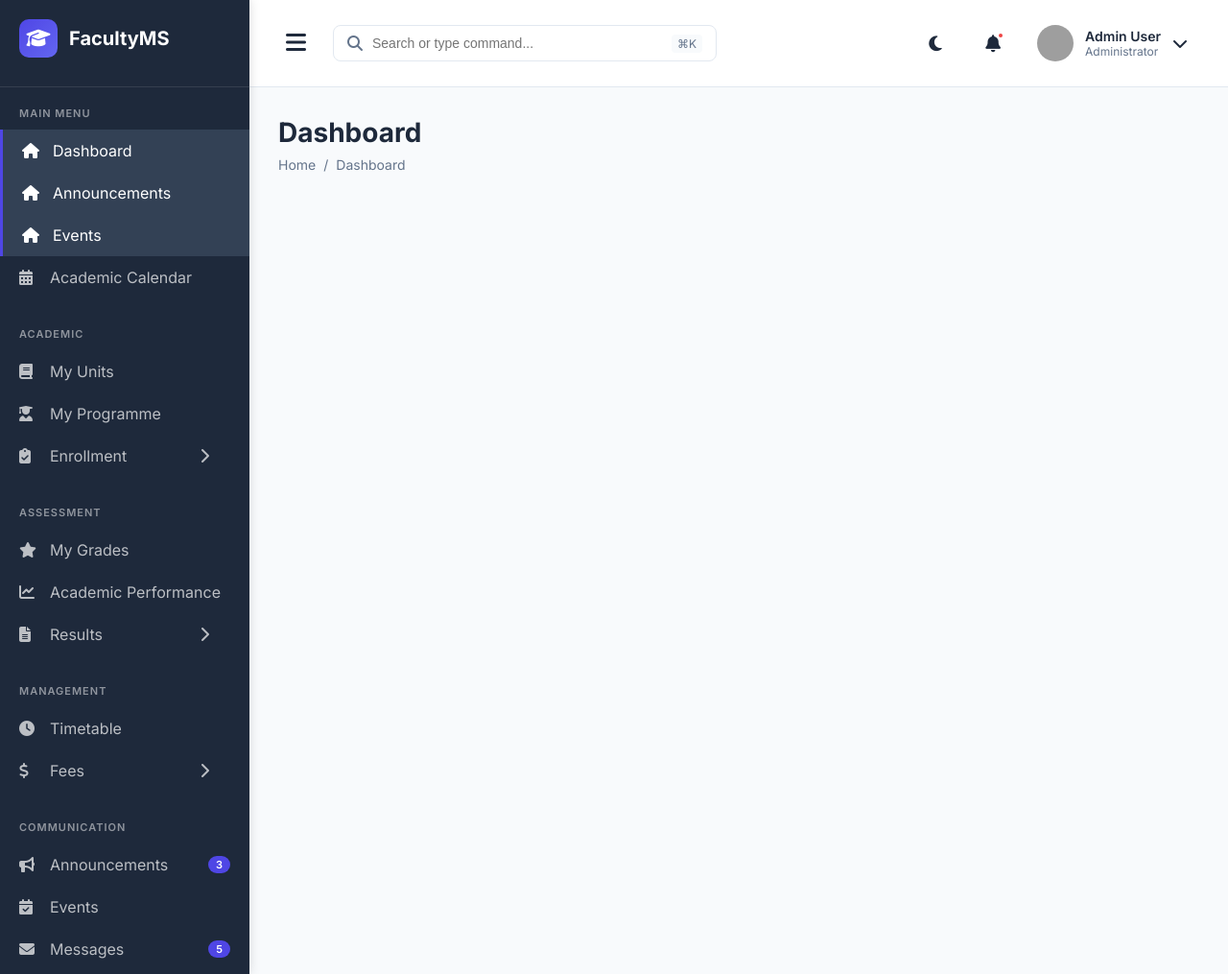
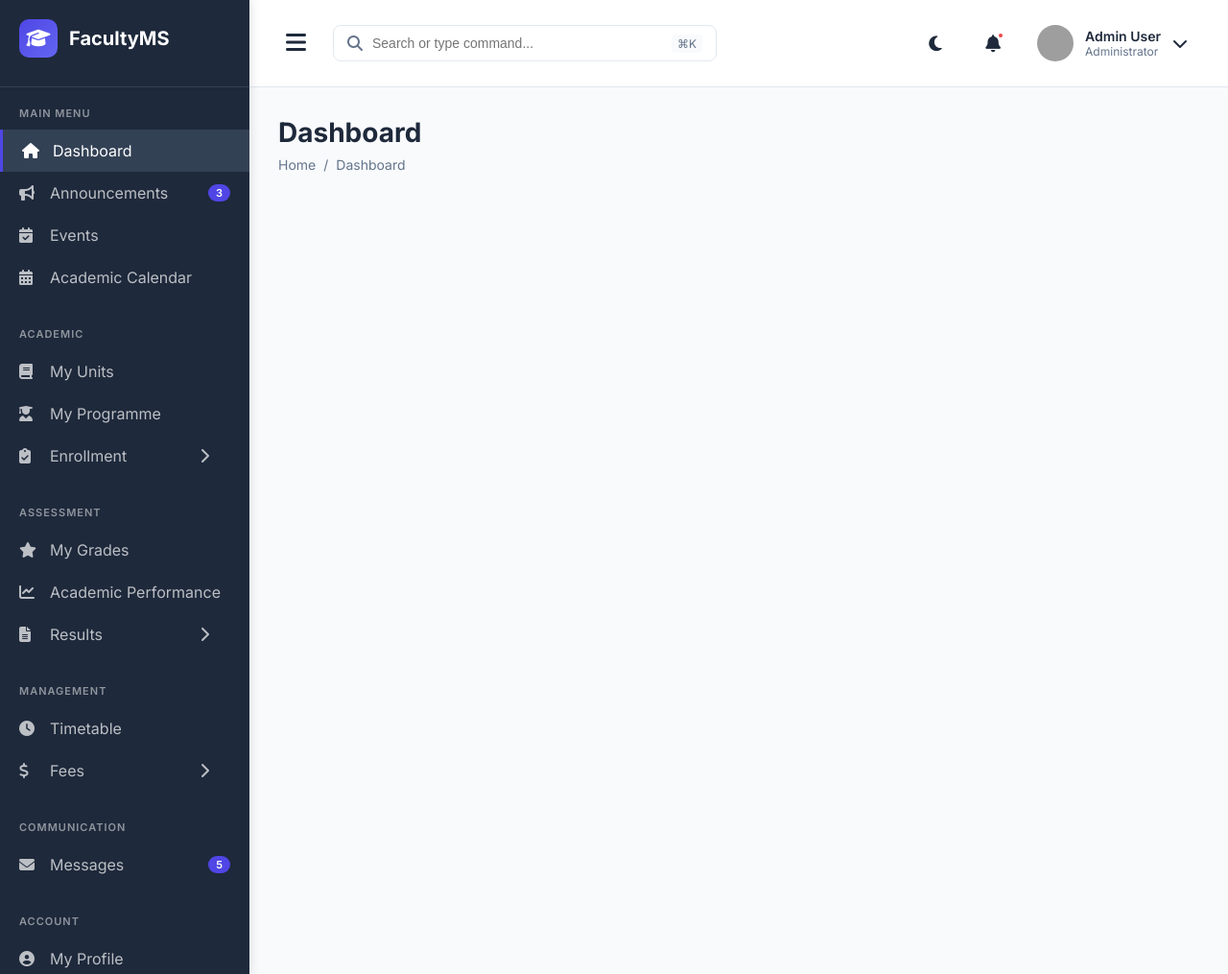
Before and after one commit to steve-ongera/UoN-Faculty-of-Business-Management-System, a Django app: template templates/student_base.html in a window 1280 px wide. Shown: the whole page at 96% size. Run offline with Django 5.2, Linux system fonts and the light colour scheme; the template is opened without the code that fills it, so the values that code supplies are empty; grey boxes are pictures that could not be loaded.

Commit message:
made updates

```diff
--- a/templates/student_base.html
+++ b/templates/student_base.html
@@ -468,12 +468,14 @@
                 <i class="fas fa-home"></i>
                 <span>Dashboard</span>
             </a>
-            <a href="#" class="menu-item active">
-                <i class="fas fa-home"></i>
+            <a href="#" class="menu-item">
+                <i class="fas fa-bullhorn"></i>
                 <span>Announcements</span>
+                <span class="badge">3</span>
             </a>
-            <a href="#" class="menu-item active">
-                <i class="fas fa-home"></i>
+
+            <a href="#" class="menu-item">
+                <i class="fas fa-calendar-check"></i>
                 <span>Events</span>
             </a>
             <a href="#" class="menu-item">
@@ -555,16 +557,7 @@
         <div class="menu-section">
             <div class="menu-title">Communication</div>
 
-            <a href="#" class="menu-item">
-                <i class="fas fa-bullhorn"></i>
-                <span>Announcements</span>
-                <span class="badge">3</span>
-            </a>
 
-            <a href="#" class="menu-item">
-                <i class="fas fa-calendar-check"></i>
-                <span>Events</span>
-            </a>
 
             <a href="#" class="menu-item">
                 <i class="fas fa-envelope"></i>
```
Also changed, not shown: db.sqlite3.
